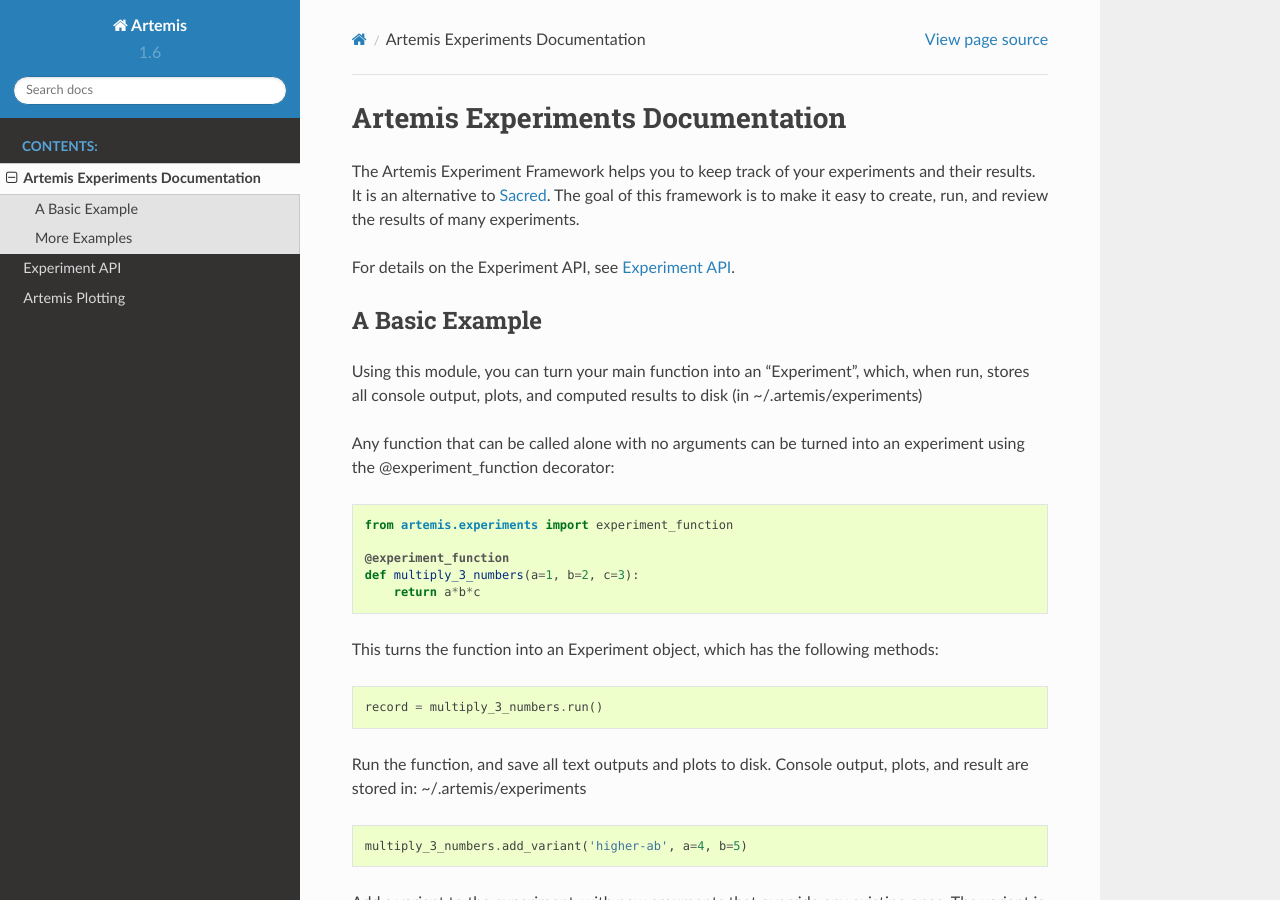
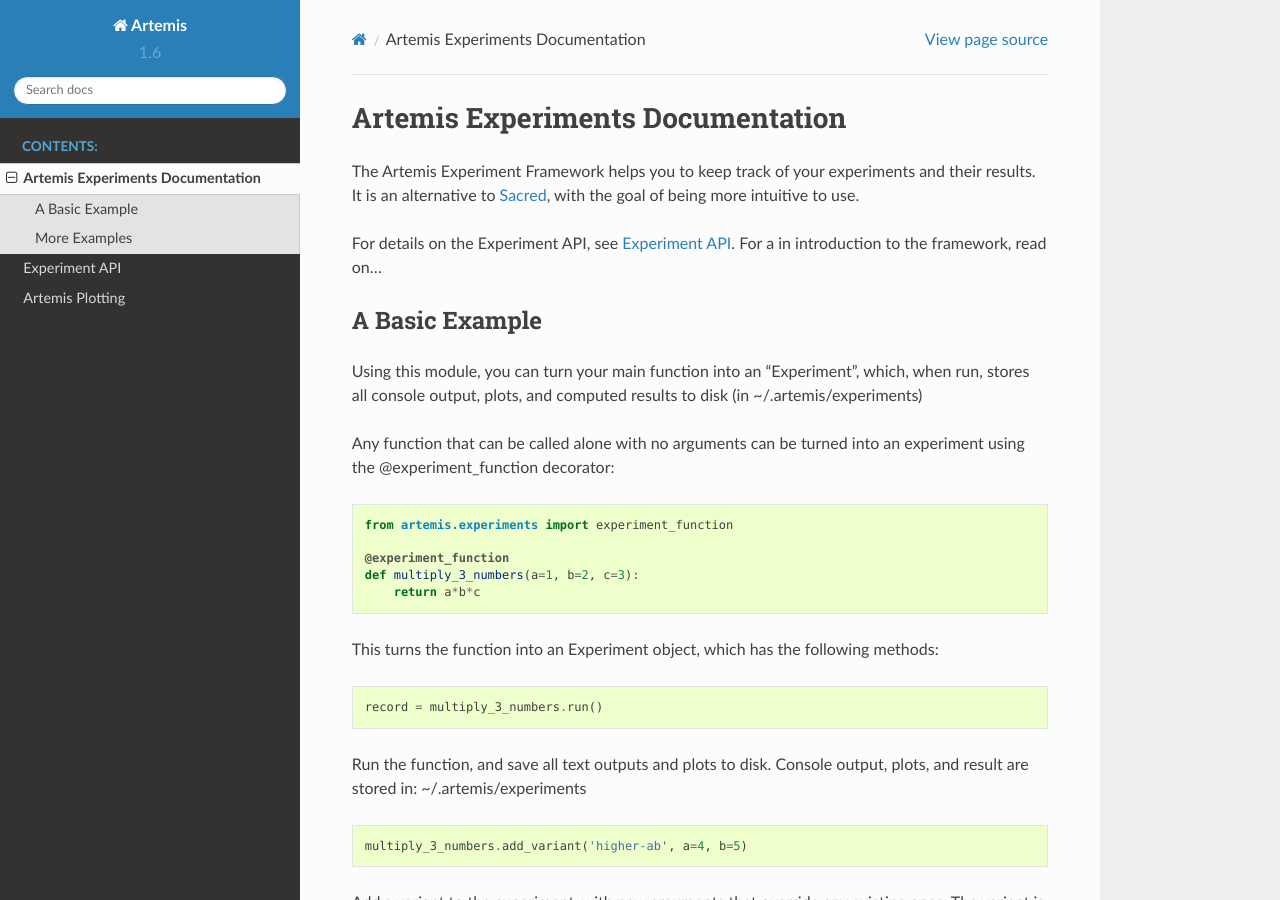
Before and after one commit to QUVA-Lab/artemis, a Sphinx documentation site: the page built from docs/source/experiments.rst, in a window 1280 px wide and 900 px high. Built offline with Sphinx 7.4.7 and the Read the Docs theme 2.0.0, drawn with Linux system fonts in a browser that asks for light colours.

Commit message:
Update experiments.rst

```diff
--- a/docs/source/experiments.rst
+++ b/docs/source/experiments.rst
@@ -3,11 +3,9 @@
 Artemis Experiments Documentation
 ===================================
 
-The Artemis Experiment Framework helps you to keep track of your experiments and their results.  It is an alternative to `Sacred <http://sacred.readthedocs.io/en/latest/>`_.  The goal of this framework is to make it easy to create, run, and review the results of many experiments.
+The Artemis Experiment Framework helps you to keep track of your experiments and their results.  It is an alternative to `Sacred <http://sacred.readthedocs.io/en/latest/>`_, with the goal of being more intuitive to use.
 
-For details on the Experiment API, see :doc:`experiment-api`.
-
-
+For details on the Experiment API, see :doc:`experiment-api`.  For a in introduction to the framework, read on...
 
 ######################
 A Basic Example
```
